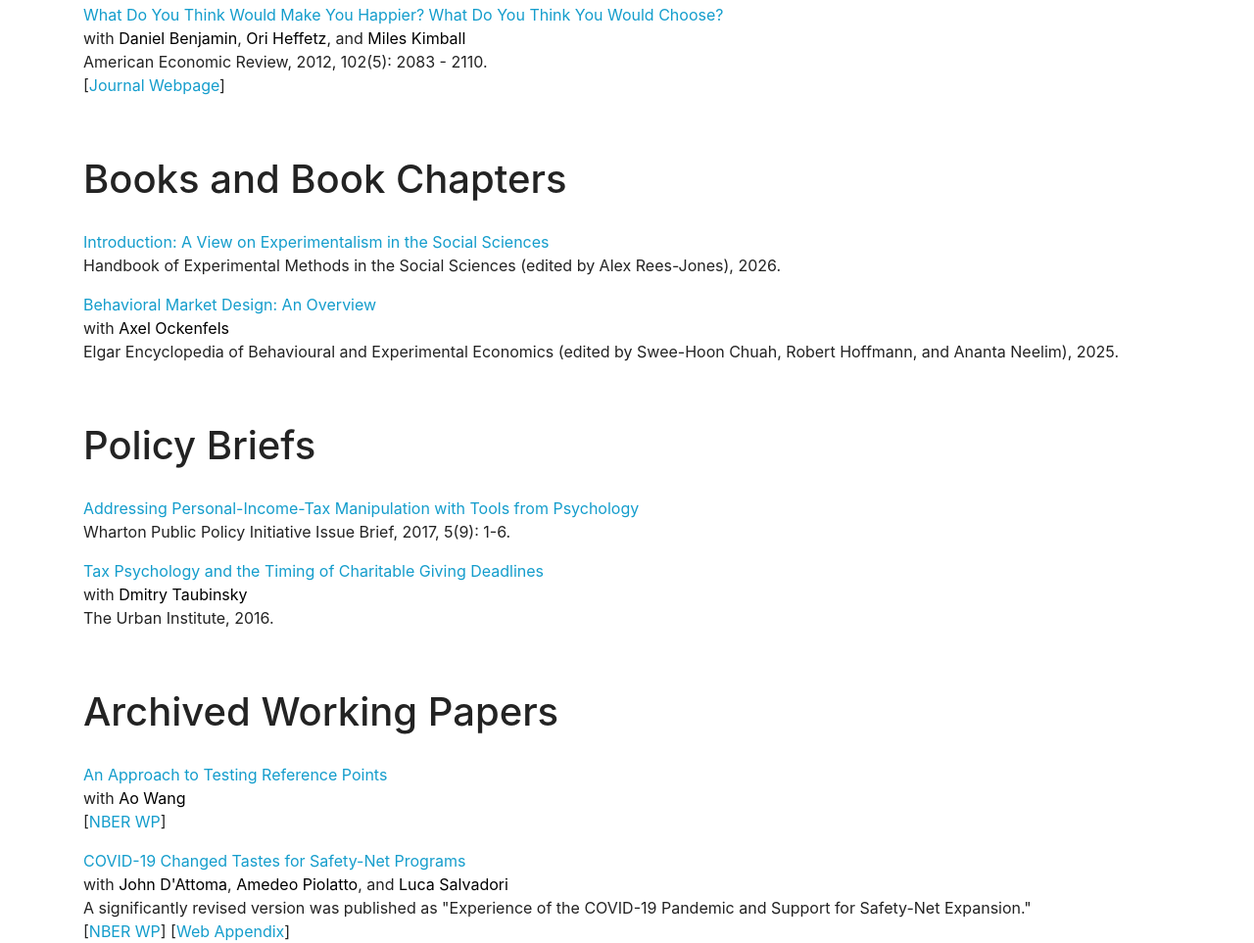
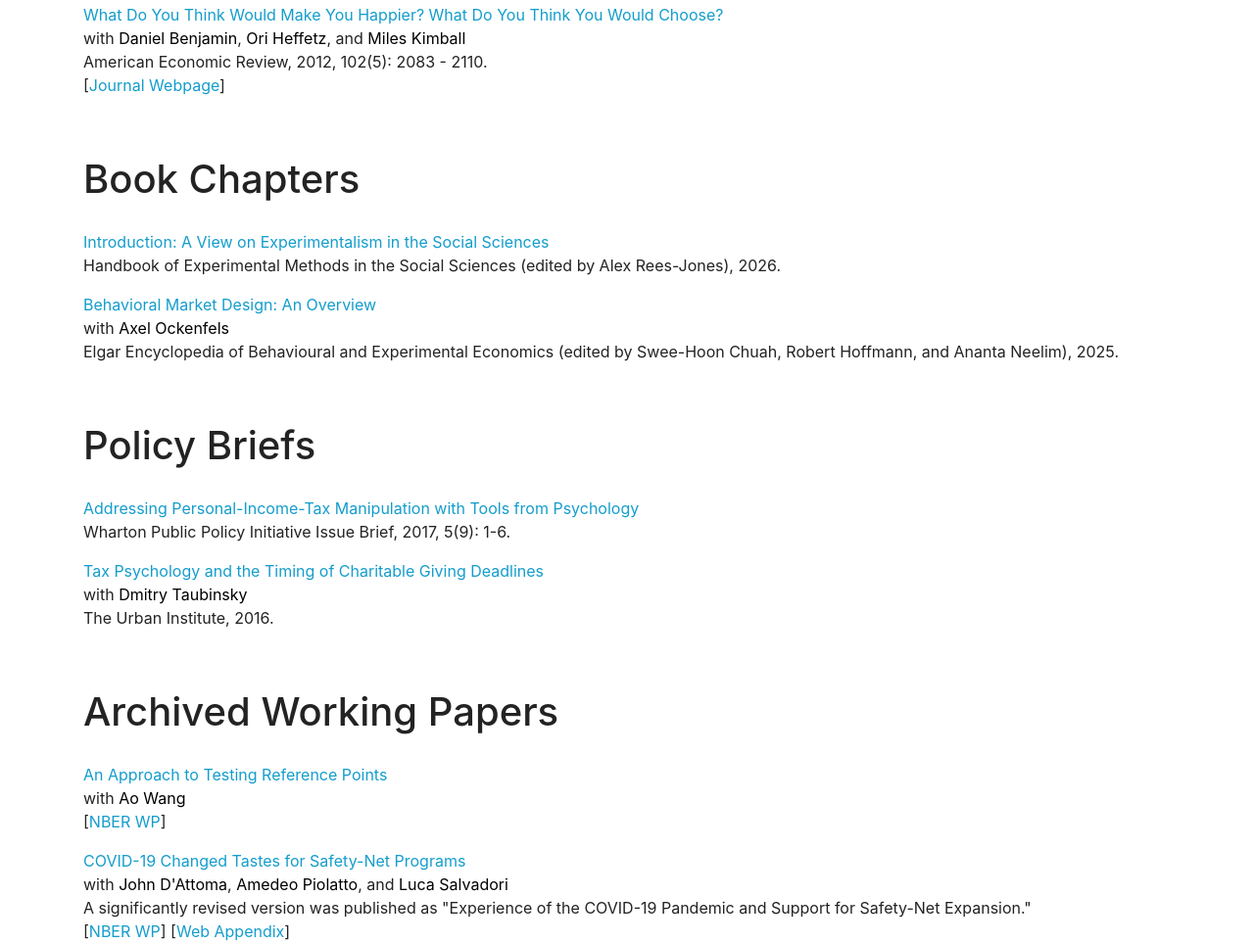
Before and after one commit to alexreesjones/alexreesjones.github.io, a plain HTML site: page index.html in a window 1280 px wide. Shown: the part 4032-4995 px from the top of the page at 98% size. Drawn offline with nearby package versions, Linux system fonts and the light colour scheme.

Commit message:
Update index.html

```diff
--- a/index.html
+++ b/index.html
@@ -566,7 +566,7 @@ Do You Think Would Make You Happier? What Do You Think You Would Choose?</a><br
 
 
 <div class="filterDiv MD EE">
-				<h1>Books and Book Chapters</h2>
+				<h1>Book Chapters</h2>
 	</div>
 
 
```
